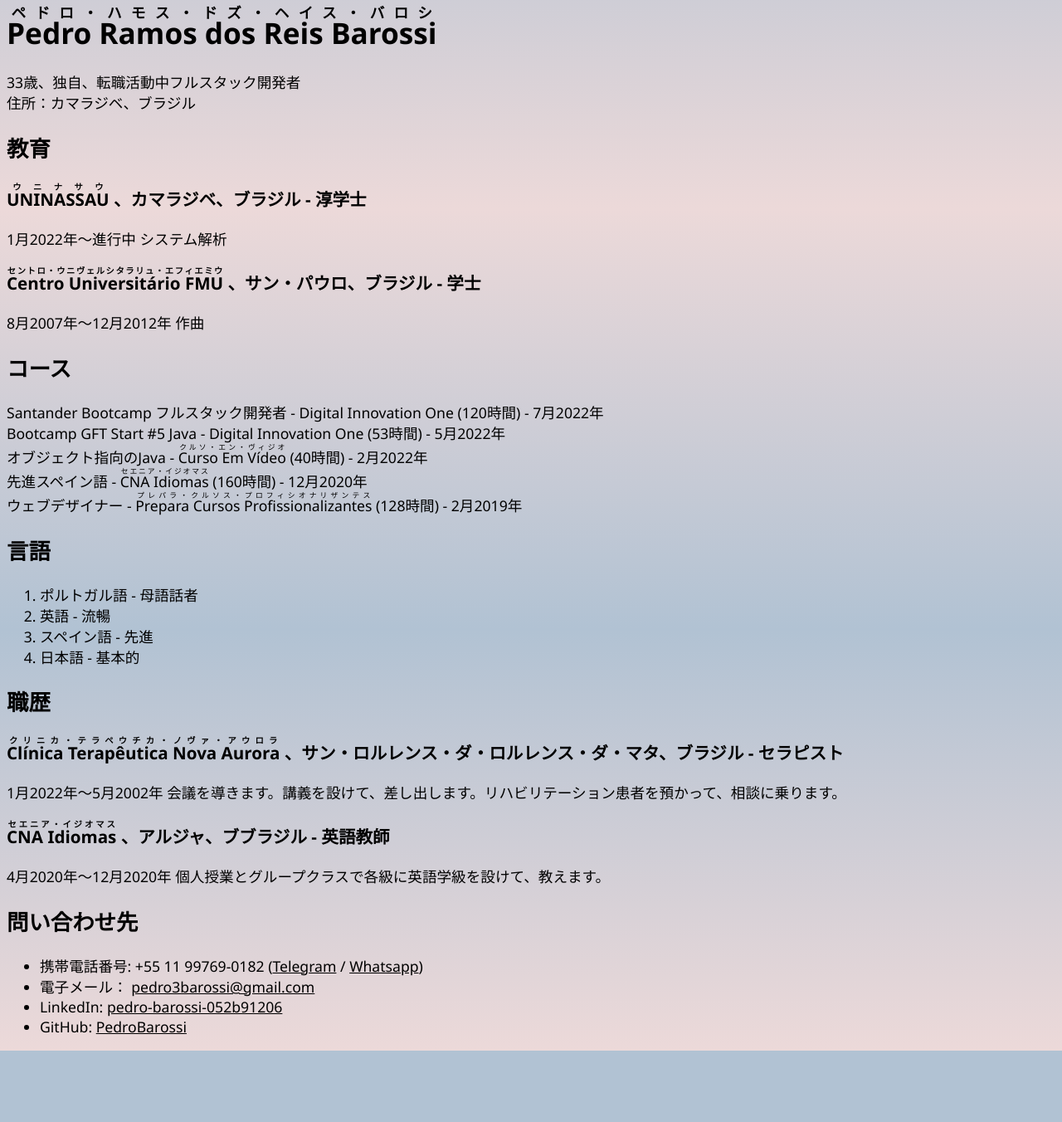
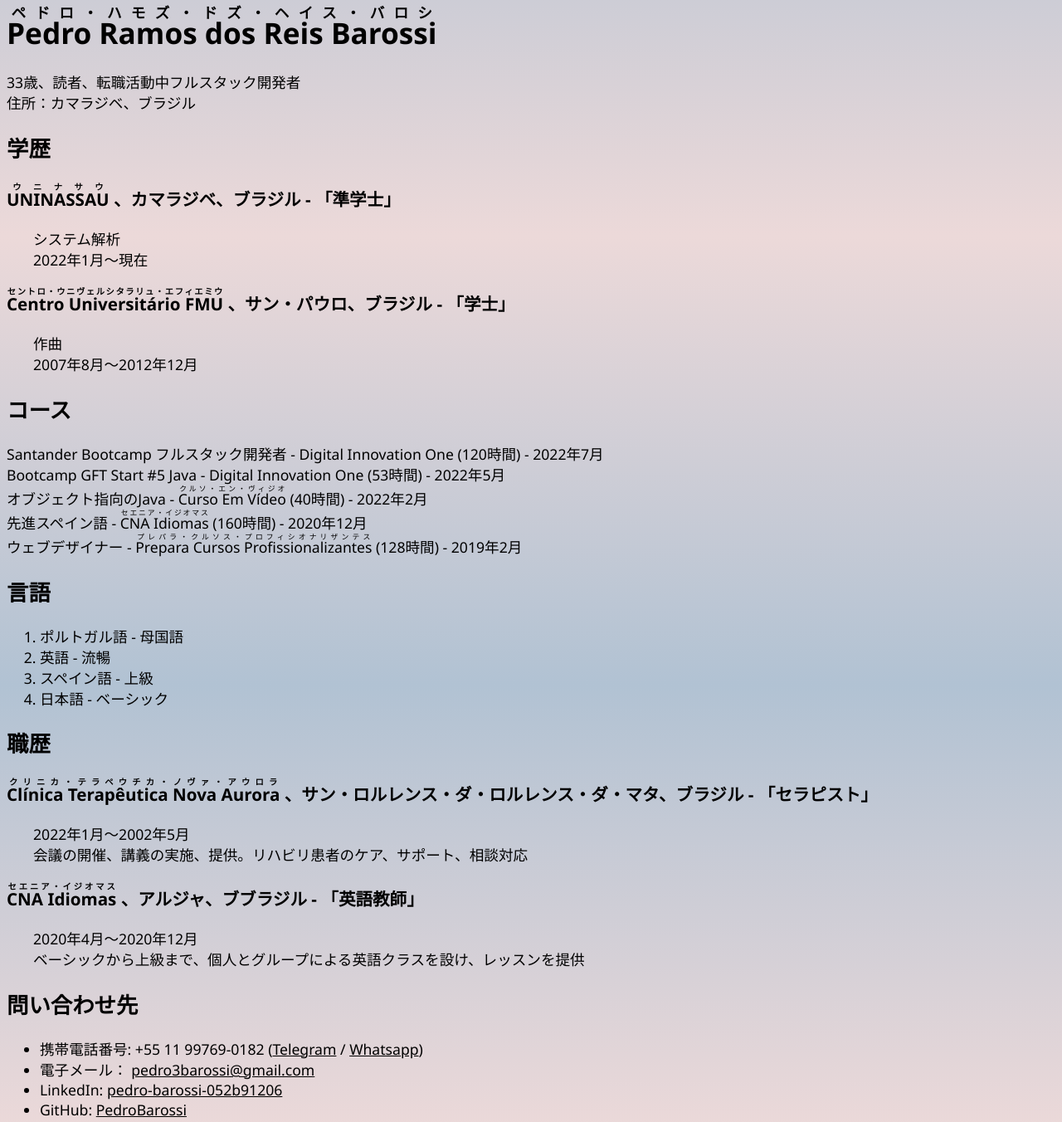
Before and after one commit to PedroBarossi/PedroBarossi.github.io, a plain HTML site: page jp.html in a window 1280 px wide. Shown: the part 256-1608 px from the top of the page at 83% size. Before the commit the page ends 1522 px from the top, so only its background shows below. Drawn offline with Linux system fonts and the light colour scheme.

Commit message:
japones completo

```diff
--- a/jp.html
+++ b/jp.html
@@ -5,12 +5,11 @@
     <meta http-equiv="X-UA-Compatible" content="IE=edge">
     <meta name="viewport" content="width=device-width, initial-scale=1.0">
     <link rel="stylesheet" href="style.css">
-    <style>body {font-size: 1.1rem;}</style>
     <title>Pedro Barossiの履歴書</title>
 </head>
 <body>
     <header>
-        <nav id="idiomas">
+        <nav id="languages">
             <ul>
                 <li><img src="/translating.png" alt="訳す"></li>
                 <li><a href="/index.html" target="_self">Português</a></li>
@@ -22,15 +21,15 @@
                 <li class="current-language">日本語</li>
             </ul>
         </nav>
-        <img id="foto-perfil" src="/profquadrada.png" alt="Foto">
+        <img id="profile-picture" src="/profquadrada.png" alt="Foto">
         <h1>
             <ruby>
                 <rb>Pedro Ramos dos Reis Barossi</rb>
-                <rp>(</rp><rt>ペドロ・ハモス・ドズ・ヘイス・バロシ</rt><rp>)</rp>
+                <rp>(</rp><rt>ペドロ・ハモズ・ドズ・ヘイス・バロシ</rt><rp>)</rp>
             </ruby>
         </h1>
         <p>
-            33歳、独自、転職活動中フルスタック開発者<br>
+            33歳、読者、転職活動中フルスタック開発者<br>
             住所：カマラジベ、ブラジル
         </p>
 
@@ -38,16 +37,19 @@
 
     <main>
         <section>
-            <h2>教育</h2>
+            <h2>学歴</h2>
             <article>
                 <h3>
                     <ruby>
                         <rb>UNINASSAU</rb>
                         <rt>ウニナサウ</rt>
                     </ruby>
-                    、カマラジベ、ブラジル - <span>淳学士</span></h3>
-                1月2022年～進行中
-                システム解析
+                    、カマラジベ、ブラジル - <span>「準学士」</span>
+                </h3>
+                <div class="article_text">
+                    <div>システム解析</div>
+                    2022年1月～現在
+                </div>
             </article>
             <article>
                 <h3>
@@ -55,18 +57,21 @@
                         <rb>Centro Universitário FMU</rb>
                         <rt>セントロ・ウニヴェルシタラリュ・エフィエミウ</rt>
                    </ruby>
-                    、サン・パウロ、ブラジル - <span>学士</span></h3>
-                8月2007年～12月2012年
-                作曲
+                    、サン・パウロ、ブラジル - <span>「学士」</span>
+                </h3>
+                <div class="article_text">
+                    <div>作曲</div>
+                    2007年8月～2012年12月
+                </div>
             </article>
         </section>
         <section>
             <h2>コース</h2>
             <article>
-                Santander Bootcamp フルスタック開発者 - Digital Innovation One (120時間) - 7月2022年
+                Santander Bootcamp フルスタック開発者 - Digital Innovation One (120時間) - 2022年7月
             </article>
             <article>
-                Bootcamp GFT Start #5 Java - Digital Innovation One (53時間) - 5月2022年
+                Bootcamp GFT Start #5 Java - Digital Innovation One (53時間) - 2022年5月
             </article>
             <article>
                 オブジェクト指向のJava -
@@ -74,7 +79,7 @@
                     <rb>Curso Em Vídeo </rb>
                     <rt>クルソ・エン・ヴィジオ</rt>
                 </ruby>
-                (40時間) - 2月2022年
+                (40時間) - 2022年2月
             </article>
             <article>
                 先進スペイン語 -
@@ -82,7 +87,7 @@
                     <rb>CNA Idiomas</rb>
                     <rt>セエニア・イジオマス</rt>
                 </ruby>
-                (160時間) - 12月2020年
+                (160時間) - 2020年12月
             </article>
             <article>
                 ウェブデザイナー -
@@ -90,37 +95,45 @@
                     <rb>Prepara Cursos Profissionalizantes</rb>
                     <rt>プレパラ・クルソス・プロフィシオナリザンテス</rt>
                 </ruby>
-                (128時間) - 2月2019年
+                (128時間) - 2019年2月
             </article>
         </section>
         <section>
             <h2>言語</h2>
             <ol>
-                <li>ポルトガル語 - 母語話者</li>
+                <li>ポルトガル語 - 母国語</li>
                 <li>英語 - 流暢</li>
-                <li>スペイン語 - 先進</li>
-                <li>日本語 - 基本的</li>
+                <li>スペイン語 - 上級</li>
+                <li>日本語 - ベーシック</li>
             </ol>
         </section>
         <section>
             <h2>職歴</h2>
             <article>
-                <h3><ruby>
+                <h3>
+                    <ruby>
                         <rb>Clínica Terapêutica Nova Aurora</rb>
                         <rt>クリニカ・テラペウチカ・ノヴァ・アウロラ</rt>
                     </ruby>
-                    、サン・ロルレンス・ダ・ロルレンス・ダ・マタ、ブラジル - <span>セラピスト</span></h3>
-                1月2022年～5月2002年
-                会議を導きます。講義を設けて、差し出します。リハビリテーション患者を預かって、相談に乗ります。
+                    、サン・ロルレンス・ダ・ロルレンス・ダ・マタ、ブラジル - <span>「セラピスト」</span>
+                </h3>
+                <div class="article_text">
+                    2022年1月～2002年5月
+                    <div>会議の開催、講義の実施、提供。リハビリ患者のケア、サポート、相談対応</div>
+                </div>
             </article>
             <article>
-                <h3><ruby>
+                <h3>
+                    <ruby>
                         <rb>CNA Idiomas</rb>
                         <rt>セエニア・イジオマス</rt>
                     </ruby>
-                、アルジャ、ブブラジル - <span>英語教師</span></h3>
-                4月2020年～12月2020年
-                個人授業とグループクラスで各級に英語学級を設けて、教えます。
+                    、アルジャ、ブブラジル - <span>「英語教師」</span>
+                </h3>
+                <div class="article_text">
+                    2020年4月～2020年12月
+                    <div>ベーシックから上級まで、個人とグループによる英語クラスを設け、レッスンを提供</div>
+                </div>
             </article>
         </section>
     </main>
--- a/style.css
+++ b/style.css
@@ -1,4 +1,5 @@
 body {
+    font-size: 1.1rem;
     background-image: linear-gradient(rgb(177, 194, 211), rgb(236, 217, 217),rgb(177, 194, 211), rgb(236, 217, 217));
     background-color: rgb(177, 194, 211);
     font-family: 'Segoe UI', Tahoma, Geneva, Verdana, sans-serif;
@@ -17,15 +18,15 @@ a:visited {
     color: black;
 }
 
-#foto-perfil {
+#profile-picture {
     border-radius: 0px 25px 0px 25px;
 }
 
-#idiomas {
+#languages {
     text-align: end;
 }
 
-#idiomas li{
+#languages li{
     display: inline-flex;
     list-style: none;
     vertical-align: middle;
@@ -35,6 +36,14 @@ a:visited {
     font-weight: 600;
 }
 
+.article_title-italic {
+    font-style: italic;
+}
+
+.article_text {
+    margin-left: 2rem;
+}
+
 .beta{
     display: none;
 }
```
Also changed, not shown: en.html (+22 -14 lines), es.html (+22 -14 lines), index.html (+22 -14 lines). Lines whose indentation alone changed are shown as unchanged.
